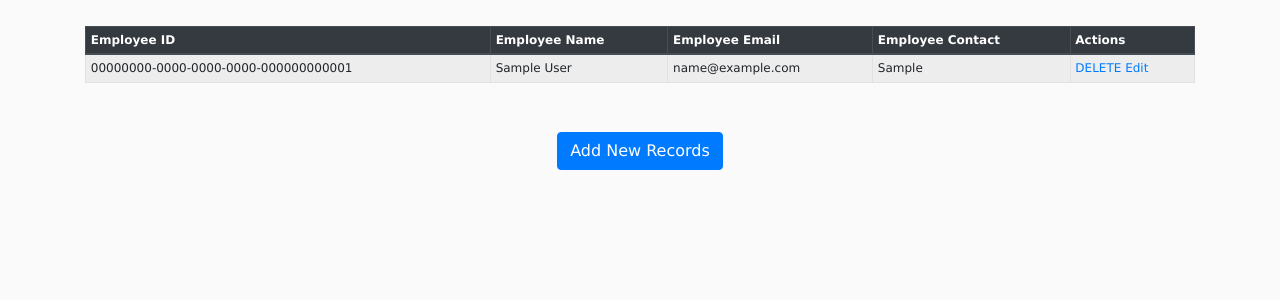
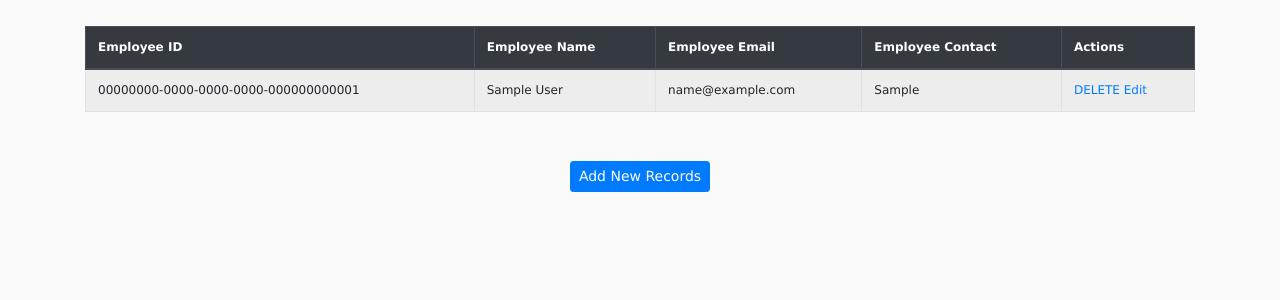
Before and after one commit to sanjay2610/Django_Repository, a Django app: page /crudapp/show/ in a window 1280 px wide. Shown: the part 54-354 px from the top of the page. Run offline with Django 3.2, Linux system fonts and the light colour scheme; tables that the repository leaves empty hold one stand-in row (values such as "Sample post"); some libraries are stand-ins or nearby versions.

Commit message:
css update
css update

```diff
--- a/crud_project/crud_app/templates/crud_app/base.html
+++ b/crud_project/crud_app/templates/crud_app/base.html
@@ -12,7 +12,7 @@
 </head>
 <body>
   <header class="site-header">
-    <nav class="navbar navbar-expand-md navbar-dark bg-steel fixed-top">
+    <nav class="navbar navbar-expand-lg navbar-dark bg-steel fixed-top">
       <div class="container">
         <a class="navbar-brand mr-4" href="{% url 'emp_list' %}">Django Crud App</a>
         <button class="navbar-toggler" type="button" data-toggle="collapse" data-target="#navbarToggle" aria-controls="navbarToggle" aria-expanded="false" aria-label="Toggle navigation">
--- a/crud_project/crud_app/templates/crud_app/show.html
+++ b/crud_project/crud_app/templates/crud_app/show.html
@@ -5,7 +5,7 @@
 {%  endblock title%}
 
 {% block content %}
-<table class="table table-striped table-bordered table-sm">
+<table class="table table-striped table-bordered">
     <thead class="thead-dark">
     <tr>
         <th>Employee ID</th>
@@ -24,7 +24,7 @@
         <td>{{ employee.econtact }}</td>
         <td>
             <a href="/crudapp/delete/{{ employee.id }}">DELETE</a>
-            <a href="/crudapp/edit/{{ employee.id }}"><span class="glyphicon glyphicon-pencil" >Edit</span></a>
+            <a href="/crudapp/edit/{{ employee.id }}"><span class="glyphicon glyphicon-pencil">Edit</span></a>
         </td>
     </tr>
 {% endfor %}
@@ -32,5 +32,5 @@
 </table>
 <br>
 <br>
-<center><a href='{% url "create_employee" %}' class="btn btn-primary">Add New Records</a></center>
+<center><a href='{% url "create_employee" %}' class="btn btn-primary btn-sm">Add New Records</a></center>
 {%  endblock content%}
```
